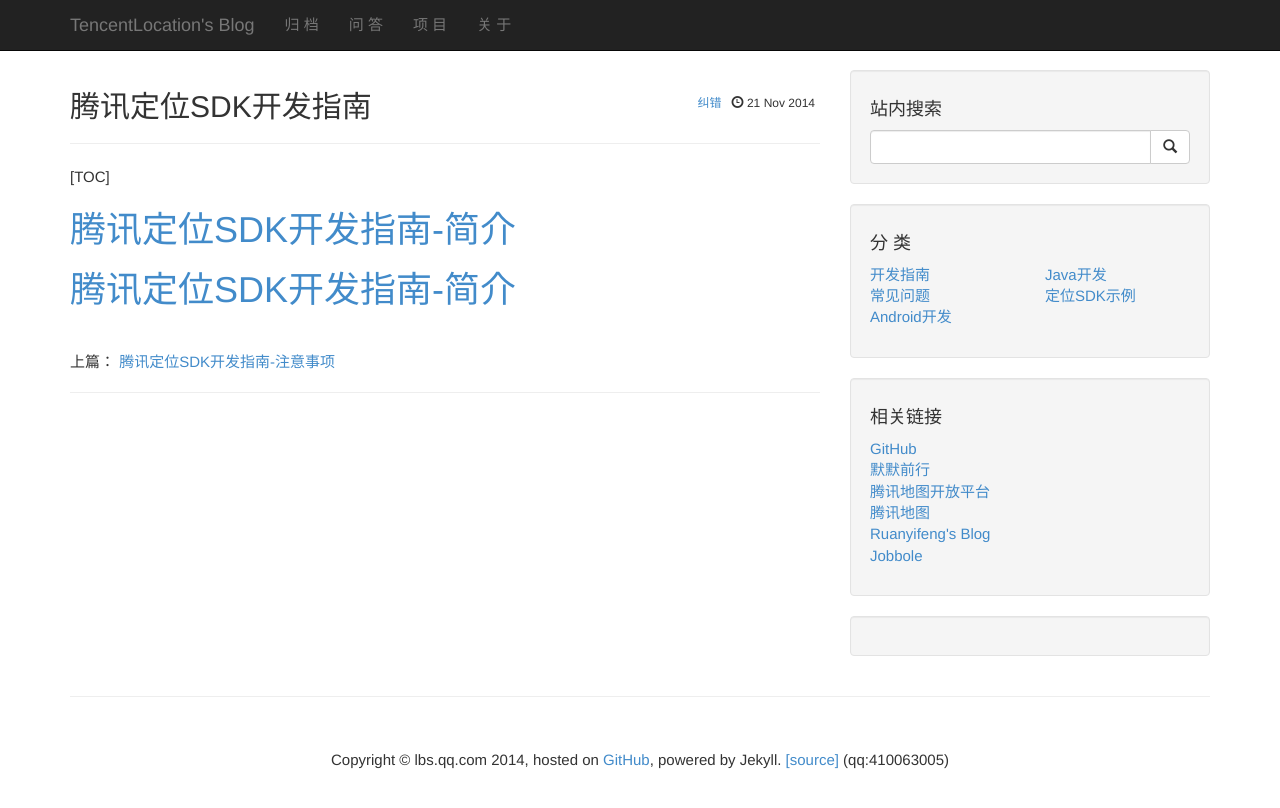
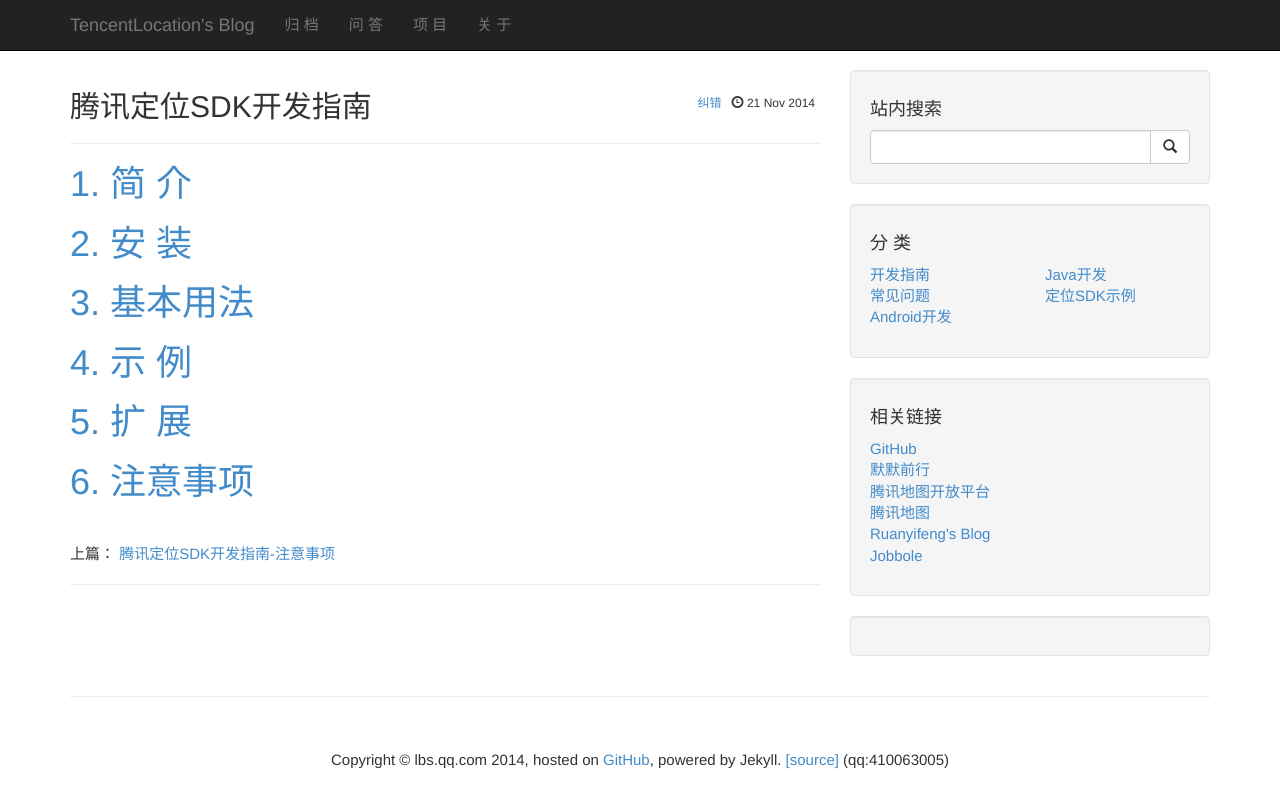
Before and after one commit to tencentlocation/tencentlocation.github.io, a Jekyll site: the page built from _posts/2014-11-21-tencent-location-sdk-tutorial.markdown, in a window 1280 px wide. Shown: the top 808 px of the page. Built offline with Jekyll 4.4.1, drawn with Linux system fonts in a browser that asks for light colours; Markdown is read by kramdown in place of the engine named in the settings; comment, search, counter and statistics services are not loaded.

Commit message:
mod: tutorial series, table of contents 	modified:   _posts/2014-11-21-tencent-location-sdk-tutorial-03.markdown 	modified:   _posts/2014-11-21-tencent-location-sdk-tutorial.markdown

```diff
--- a/_posts/2014-11-21-tencent-location-sdk-tutorial-03.markdown
+++ b/_posts/2014-11-21-tencent-location-sdk-tutorial-03.markdown
@@ -1,7 +1,7 @@
 ---
 layout: post
 category: "tutorial"
-title:  "腾讯定位SDK开发指南-使用"
+title:  "腾讯定位SDK开发指南-基本用法"
 tags: [定位SDK]
 summary: "腾讯定位SDK使用方法"
 ---
--- a/_posts/2014-11-21-tencent-location-sdk-tutorial.markdown
+++ b/_posts/2014-11-21-tencent-location-sdk-tutorial.markdown
@@ -5,7 +5,9 @@
 tags: [定位SDK]
 summary: "介绍腾讯定位SDK基本用法"
 ---
-[TOC]
-
-# [腾讯定位SDK开发指南-简介](tutorial/tencent-location-sdk-tutorial-01.html)
-# [腾讯定位SDK开发指南-简介](/tutorial/tencent-location-sdk-tutorial-02.html)
+# [1. 简    介](/tencent-location-sdk-tutorial-01.html)
+# [2. 安    装](/tutorial/tencent-location-sdk-tutorial-02.html)
+# [3. 基本用法](/tencent-location-sdk-tutorial-03.html)
+# [4. 示    例](/tutorial/tencent-location-sdk-tutorial-04.html)
+# [5. 扩    展](/tencent-location-sdk-tutorial-05.html)
+# [6. 注意事项](/tutorial/tencent-location-sdk-tutorial-06.html)
```
